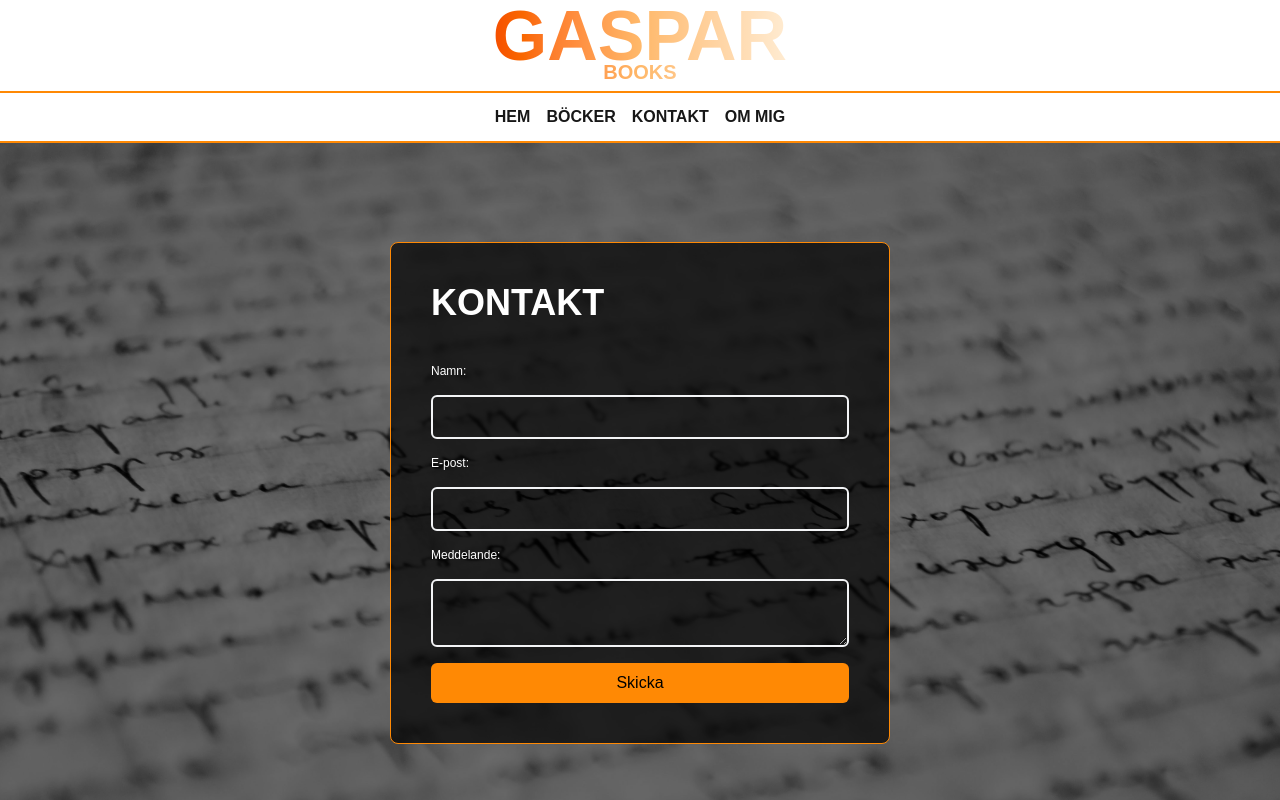
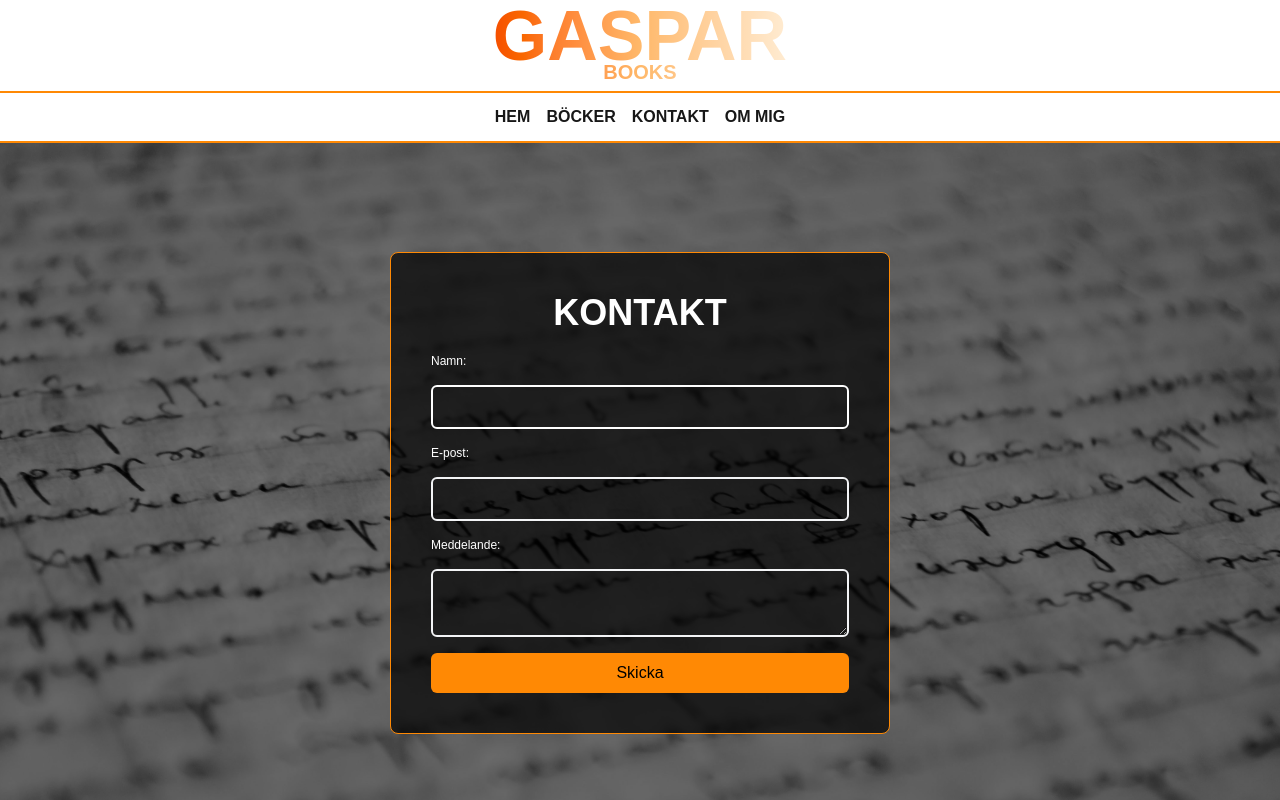
Before and after one commit to Gaspardious/book, a Next.js app in the folder book/: page /contact in a window 1280 px wide. Shown: the top 800 px of the page. Built offline with nearby package versions, Linux system fonts and the light colour scheme.

Commit message:
contact email fixed

```diff
--- a/book/src/app/contact/page.tsx
+++ b/book/src/app/contact/page.tsx
@@ -1,10 +1,11 @@
+'use client';
+import React, { useState } from 'react';
 
-import React from 'react'
+const Contact = () => {
+  const [submitted, setSubmitted] = useState(false);
 
-const contact = () => {
   return (
     <div className="relative min-h-[700px] w-full flex flex-col items-center justify-center p-10">
-
       <div
         className="absolute inset-0 bg-cover bg-center z-0"
         style={{ backgroundImage: "url('/text.jpg')" }}
@@ -14,34 +15,40 @@ const contact = () => {
 
       <section className="relative text-gray-600 m-10 bg-black/70 border border-orange-400 w-full rounded-lg p-10 sm:w-[500px] flex flex-col items-start justify-center z-10">
 
-    <h2 className='text-4xl text-white font-bold text-center'>KONTAKT</h2>
+        <h2 className="text-4xl text-white font-bold text-center w-full">KONTAKT</h2>
 
+        {!submitted ? (
           <form
             action="https://formsubmit.co/dejan.gaspar88@gmail.com"
             method="POST"
-  className="flex flex-col gap-4 w-full"
+            onSubmit={() => setSubmitted(true)}
+            className="flex flex-col gap-4 w-full mt-5"
           >
-<input type="hidden" name="_subject" defaultValue="Nytt kontaktmeddelande från Books!" />
-<input type="hidden" name="_captcha" defaultValue="true" />
+            {/* Honeypot */}
             <input type="text" name="_honey" className="hidden" />
+            <input type="hidden" name="_captcha" defaultValue="false" />
+            <input type="hidden" name="_subject" defaultValue="Nytt kontaktmeddelande från portfolio" />
+            <input type="hidden" name="_next" value="" />
 
-  <label htmlFor="name" className="text-xs pt-10 text-white">Namn:</label>
-  <input type="text" name="name" id="name" required className="border-2 border-gray-100 text-white rounded-md p-2" />
+            <label htmlFor="name" className="text-xs text-white">Namn:</label>
+            <input type="text" name="name" id="name" required className="border-2 border-gray-10 text-white rounded-md p-2" />
 
             <label htmlFor="email" className="text-xs text-white">E-post:</label>
             <input type="email" name="email" id="email" required className="border-2 border-gray-100 rounded-md text-white p-2" />
 
             <label htmlFor="message" className="text-xs text-white">Meddelande:</label>
-  <textarea name="message" id="message" required className="border-2 border-gray-100 rounded-md text-white p-2"></textarea>
+            <textarea name="message" id="message" required className="border-2 border-gray-100 rounded-md text-white p-2" />
 
             <button type="submit" className="bg-orange-400 text-black p-2 rounded-md">Skicka</button>
           </form>
+        ) : (
+          <p className="text-green-400 font-semibold mt-10 text-center w-full">
+            Tack! Ditt meddelande har skickats. 📬
+          </p>
+        )}
+      </section>
+    </div>
+  );
+};
 
-  </section>
-
-
-</div>
-  )
-}
-
-export default contact
+export default Contact;
```
Lines whose indentation alone changed are shown as unchanged.
